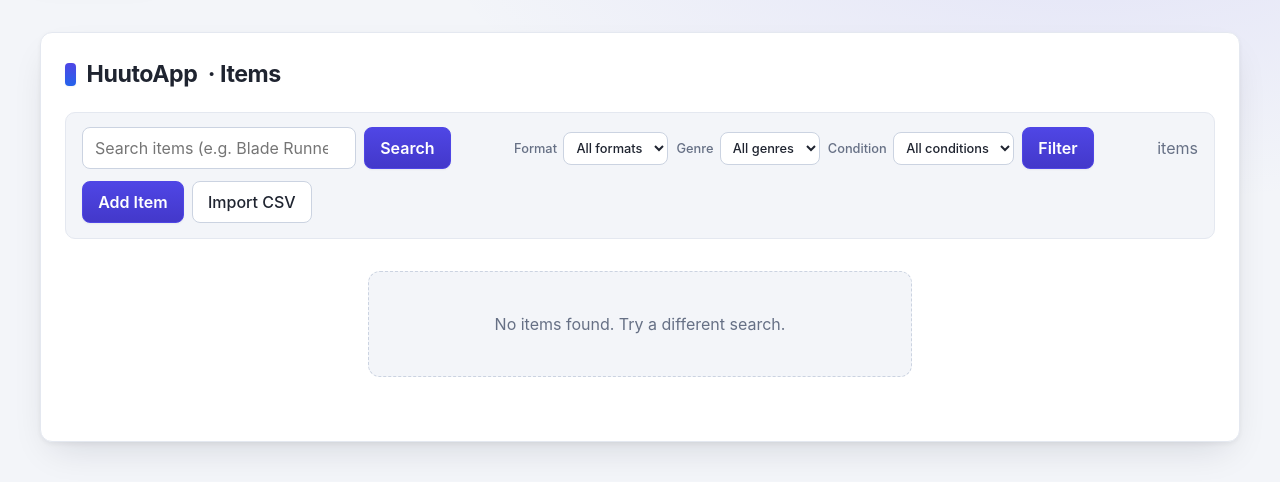
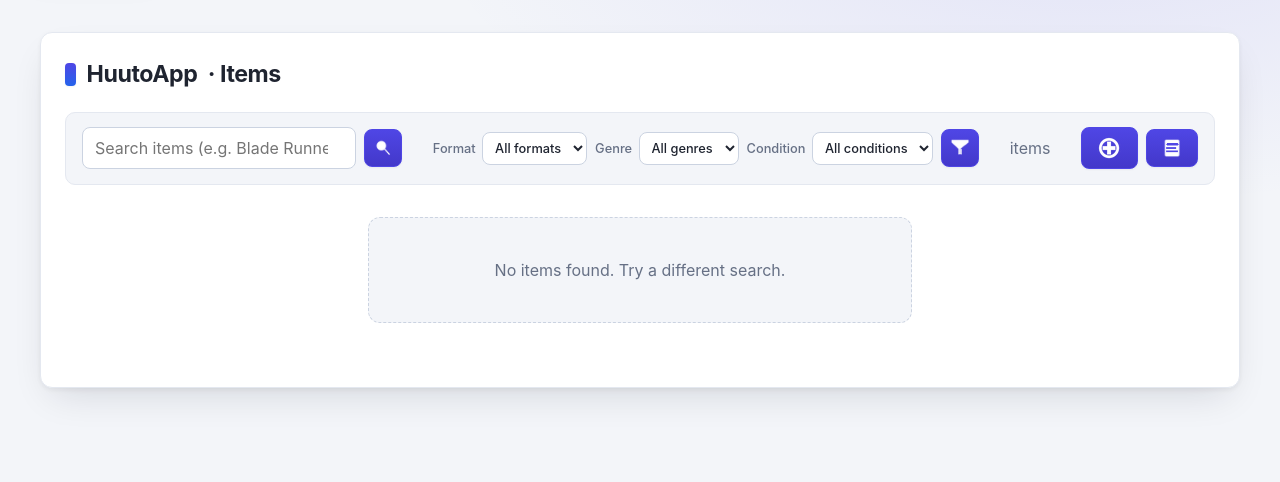
Before and after one commit to anssi-n/HuutoAppv2, a FastAPI app: template templates/index.html in a window 1280 px wide. Shown: the top 482 px of the page. Run offline with FastAPI, Linux system fonts and the light colour scheme; the template is opened without the code that fills it, so the values that code supplies are empty; parts of the project's set-up code (start-up, migrations or seed data) failed here and were passed over.

Commit message:
Replace text buttons with icon buttons.

```diff
--- a/templates/index.html
+++ b/templates/index.html
@@ -179,6 +179,15 @@
         }
         button:hover { border-color: var(--accent-strong); background: linear-gradient(180deg, var(--accent-hover), var(--accent-strong)); }
         button:active { transform: translateY(1px); box-shadow: none; }
+        .icon-btn {
+            display: inline-flex;
+            align-items: center;
+            justify-content: center;
+            padding: 0.5rem;
+            line-height: 0;
+            vertical-align: middle;
+        }
+        .icon-btn img { display: block; }
         a, button, input[type="search"] { -webkit-tap-highlight-color: transparent; }
         .btn-reset {
             padding: 0.45rem 0.8rem;
@@ -508,20 +517,22 @@
         .toolbar .btn-import {
             display: inline-flex;
             align-items: center;
+            justify-content: center;
             gap: 0.35rem;
             padding: 0.5rem 0.95rem;
-            border: 1px solid var(--border-strong);
-            background: var(--bg);
-            color: var(--text);
+            border: 1px solid var(--accent);
+            background: linear-gradient(180deg, var(--accent), var(--accent-hover));
+            color: #fff;
             border-radius: 8px;
             text-decoration: none;
             white-space: nowrap;
-            font-weight: 500;
+            font-weight: 600;
+            box-shadow: var(--shadow-sm);
             touch-action: manipulation;
             -webkit-tap-highlight-color: transparent;
         }
-        .toolbar .btn-import:hover { background: #f0f2f6; border-color: var(--border-strong); }
-        .toolbar .btn-import:active { transform: translateY(1px); }
+        .toolbar .btn-import:hover { border-color: var(--accent-strong); background: linear-gradient(180deg, var(--accent-hover), var(--accent-strong)); }
+        .toolbar .btn-import:active { transform: translateY(1px); box-shadow: none; }
         p.empty {
             margin: 2rem auto;
             padding: 2.5rem 1rem;
@@ -558,7 +569,9 @@
                 <label class="visually-hidden" for="search-input">Search items</label>
                 <input type="search" id="search-input" name="search" value="{{ search }}"
                        placeholder="Search items (e.g. Blade Runner)…" autocomplete="off">
-                <button type="submit">Search</button>
+                <button type="submit" class="icon-btn" aria-label="Search items" title="Search">
+                    <img src="/media/icons/search.png" alt="" width="20" height="20">
+                </button>
             </form>
 
             <form method="get" action="/" class="filters">
@@ -589,15 +602,21 @@
                         {% endfor %}
                     </select>
                 </label>
-                <button type="submit">Filter</button>
+                <button type="submit" class="icon-btn" aria-label="Filter items" title="Filter">
+                    <img src="/media/icons/filter.png" alt="" width="20" height="20">
+                </button>
                 {% if mf_filter or genre_filter or cond_filter %}
                     <a class="btn-reset" href="/?limit={{ limit }}&order_by={{ order_by }}{% if search %}&search={{ search }}{% endif %}">Reset filters</a>
                 {% endif %}
             </form>
             <span class="muted">{{ total }} item{% if total != 1 %}s{% endif %}</span>
             <span class="toolbar-actions">
-                <a class="btn-add" href="/new">Add Item</a>
-                <a class="btn-import" href="/import">Import CSV</a>
+                <a class="btn-add icon-btn" href="/new" aria-label="Add item" title="Add item">
+                    <img src="/media/icons/add-item.png" alt="" width="24" height="24">
+                </a>
+                <a class="btn-import icon-btn" href="/import" aria-label="Import CSV" title="Import CSV">
+                    <img src="/media/icons/csvfile.png" alt="" width="20" height="20">
+                </a>
             </span>
         </div>
 
```
Also changed, not shown: details-icon-1397.png (deleted), media/icons/add-item.png (added), media/icons/csvfile.png (added), media/icons/filter.png (added), media/icons/search.png (added).
